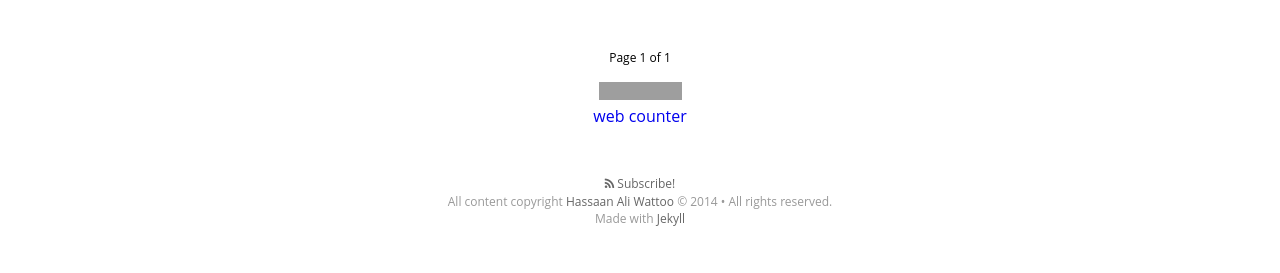
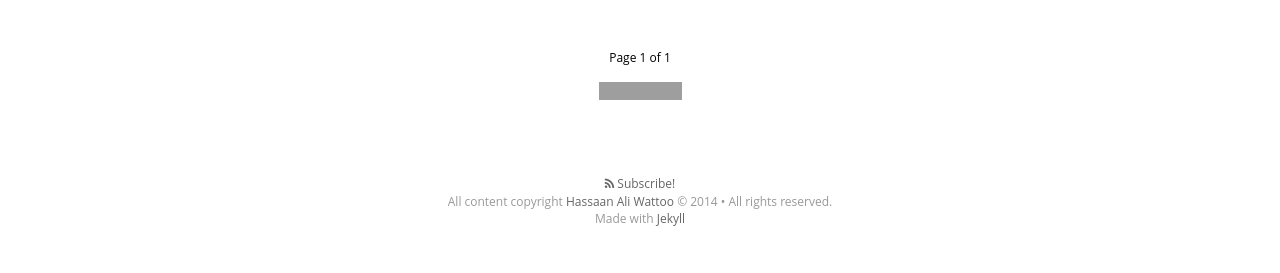
Before and after one commit to hassaanaliw/hassaanaliw.github.io, a Jekyll site: the page built from index.html, in a window 1280 px wide. Shown: the part 1772-2045 px from the top of the page. Built offline with Jekyll 4.4.1, drawn with Linux system fonts in a browser that asks for light colours; nearby versions of some CDN libraries; some web fonts are replaced; Markdown is read by kramdown in place of the engine named in the settings; the list of posts is cut into pages by our own code; grey boxes are pictures that could not be loaded.

Commit message:
Update default.html

```diff
--- a/_layouts/default.html
+++ b/_layouts/default.html
@@ -18,7 +18,7 @@
 
     <label for="sidebar-checkbox" class="sidebar-toggle"></label>
     <P STYLE="margin-bottom: 0px;">
-<div align="center"><a href="http://www.simplehitcounter.com" target="_blank"><img src="http://simplehitcounter.com/hit.php?uid=1740961&f=16777215&b=0" border="0" height="18" width="83" alt="web counter"></a><br><a href="http://www.simplehitcounter.com" target="_blank" style="text-decoration:none;">web counter</a></div>
+<div align="center"><a href="http://www.simplehitcounter.com" target="_blank"><img src="http://simplehitcounter.com/hit.php?uid=1740961&f=16777215&b=0" border="0" height="18" width="83" alt="web counter"></a><br><a href="http://www.simplehitcounter.com" target="_blank" style="text-decoration:none;font-size:0">web counter</a></div>
 
 
     <label for="sidebar-checkbox" class="sidebar-toggle"></label>
```
